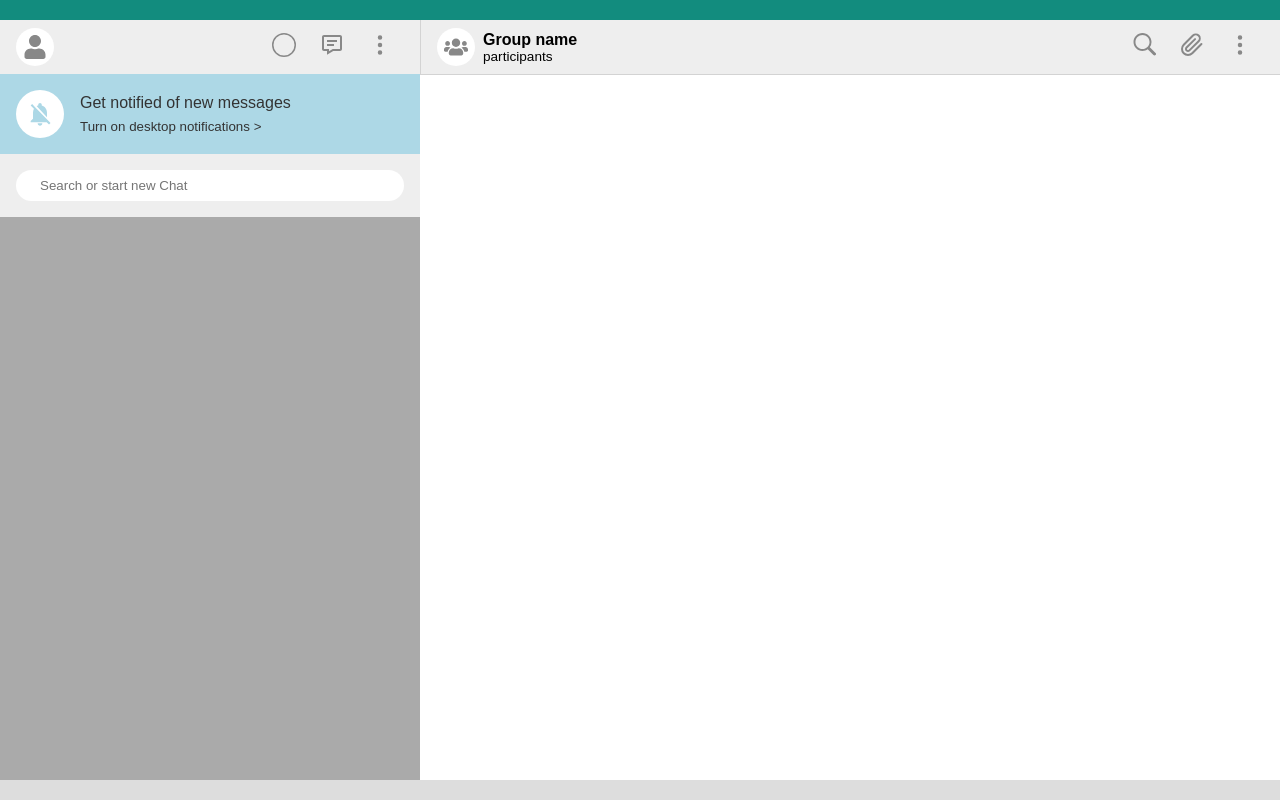
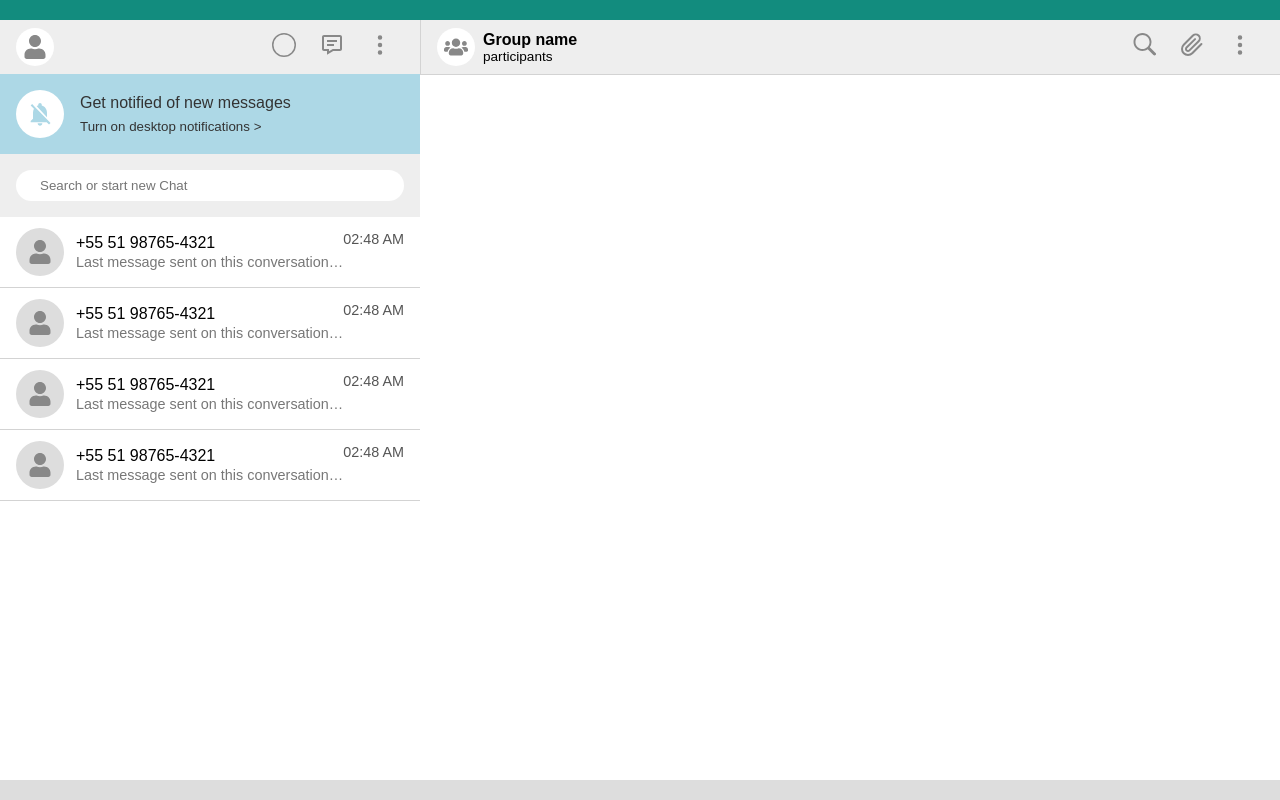
Before and after one commit to kibutzzz/whatsapp-clone, a React (Create React App) app: page / in a window 1280 px wide. Built offline with nearby package versions, Linux system fonts and the light colour scheme.

Commit message:
added chat item

```diff
--- /dev/null
+++ b/src/components/ChatItem/index.tsx
@@ -0,0 +1,94 @@
+import React from 'react';
+import styled from 'styled-components';
+import { FaUser } from 'react-icons/fa';
+
+const Container = styled.div`
+    display: flex;
+
+    width: 100%;
+    height: fit-content;
+
+    padding: 11px 16px;
+    background-color: #FFF;
+
+    position: relative;
+
+    border-bottom: 1px solid lightgray;
+
+    :hover {
+        background-color: lightgray;
+    }
+
+    #UserImageContainer {
+        display: flex;
+        align-items: center;
+        justify-content: center;
+        width: 48px;
+        height: 48px;
+
+        padding: 4px;
+
+        border-radius: 50%;
+        background-color: #DDD;
+
+        overflow: hidden;
+    }
+
+    div {
+        display: flex;
+        flex-direction: column;
+        flex-grow: 1;
+
+        padding: 6px 12px;
+        justify-content: space-between;
+
+        span {
+            display:block;
+            white-space: nowrap;
+            overflow: hidden;
+            text-overflow: ellipsis;
+        }
+
+        > small {
+            display: block;
+            font-size: 0.9rem;
+            color: #777;
+            white-space: nowrap;
+            overflow: hidden;
+            text-overflow: ellipsis;
+            max-width: 270px;
+        }
+    }
+
+    #lastMessageTime {
+        position: absolute;
+        right: 16px;
+        top: 14px;
+        font-size: 0.9rem;
+        color: #555;
+    }
+`;
+
+function ChatItem() {
+    return (
+        <Container>
+            <span id="UserImageContainer">
+                <FaUser size={24} color={"#888"} />
+            </span>
+            <div>
+                <span>+55 51 98765-4321</span>
+                <small>Last message sent on this conversation by the other user</small>
+            </div>
+            <span id="lastMessageTime">
+                {
+                    new Date().toLocaleTimeString(navigator.language, {
+                        hour: '2-digit',
+                        minute: '2-digit'
+                    })
+                }
+            </span>
+        </Container>
+    );
+}
+
+export default ChatItem;
--- a/src/components/Sidebar/index.tsx
+++ b/src/components/Sidebar/index.tsx
@@ -3,6 +3,7 @@ import styled from 'styled-components';
 import  SidebarHeader  from "../SidebarHeader";
 import  Notification  from "../Notification";
 import ConversationSearch from '../ConversationSearch';
+import ChatItem from '../ChatItem';
 
 const Container = styled.div`
     display: flex;
@@ -10,7 +11,6 @@ const Container = styled.div`
     width: 420px;
     height: 100%;
 
-    background-color: #AAA;
 `;
 
 
@@ -20,6 +20,10 @@ function Sidebar() {
             <SidebarHeader />
             <Notification />
             <ConversationSearch />
+            <ChatItem />
+            <ChatItem />
+            <ChatItem />
+            <ChatItem />
         </Container>
     );
 }
```
